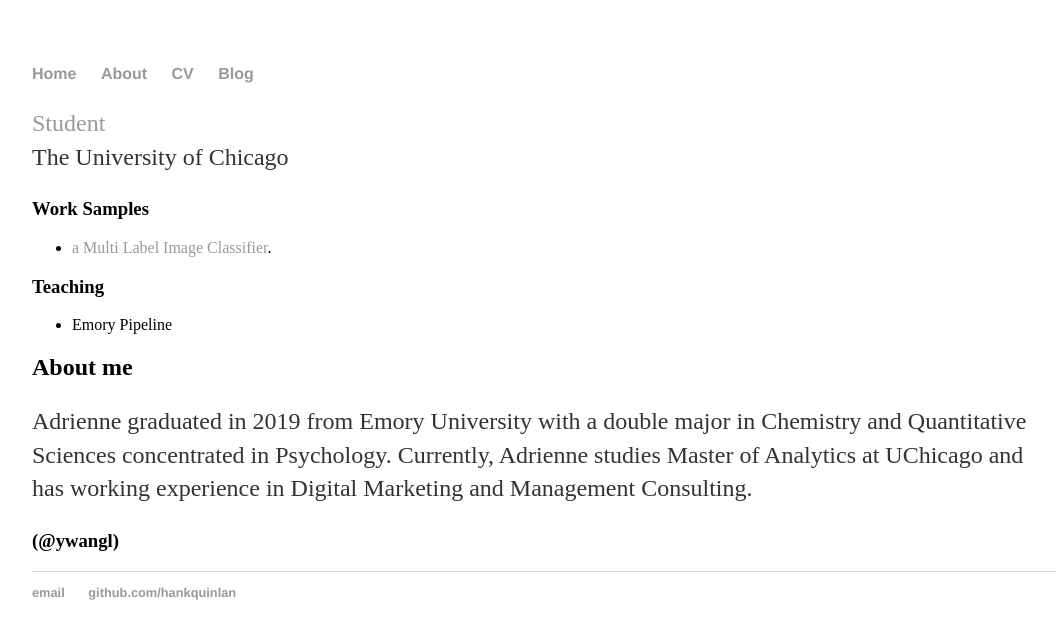
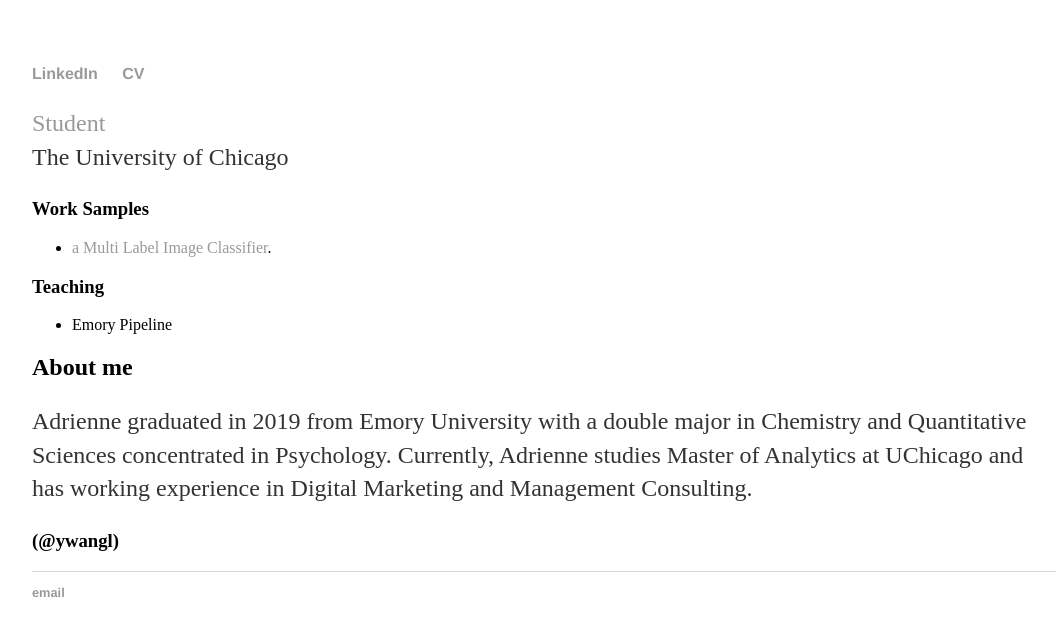
Before and after one commit to ywangl/adrienneywang, a Jekyll site: the page built from index.md, in a window 1280 px wide. Shown: the top 639 px of the page, without its empty margins (96-1153 px from the left). Built offline with Jekyll 4.4.1, drawn with Linux system fonts in a browser that asks for light colours; our own code applies the rules of GitHub Pages for plain Markdown files.

Commit message:
Update default.html

```diff
--- a/_layouts/default.html
+++ b/_layouts/default.html
@@ -8,10 +8,8 @@
 		<body>
 			<nav>
 	    		<ul>
-	        		<li><a href="/">Home</a></li>
-		        	<li><a href="/about">About</a></li>
-	        		<li><a href="/cv">CV</a></li>
-	        		<li><a href="/blog">Blog</a></li>
+	        		<li><a href="https://www.linkedin.com/feed/">LinkedIn</a></li>
+	        		<li><a href="https://github.com/ywangl/adrienneywang/blob/gh-pages/info/Adrienne_W_Resume.pdf">CV</a></li>
 	    		</ul>
 			</nav>
 			<div class="container">
@@ -21,8 +19,7 @@
 			</div><!-- /.container -->
 			<footer>
 	    		<ul>
-	        		<li><a href="mailto:hankquinlanhub@gmail.com">email</a></li>
-	        		<li><a href="https://github.com/hankquinlan">github.com/hankquinlan</a></li>
+	        		<li><a href="mailto:adrienneyw1@gmail.com">email</a></li>
 				</ul>
 			</footer>
 		</body>
```
